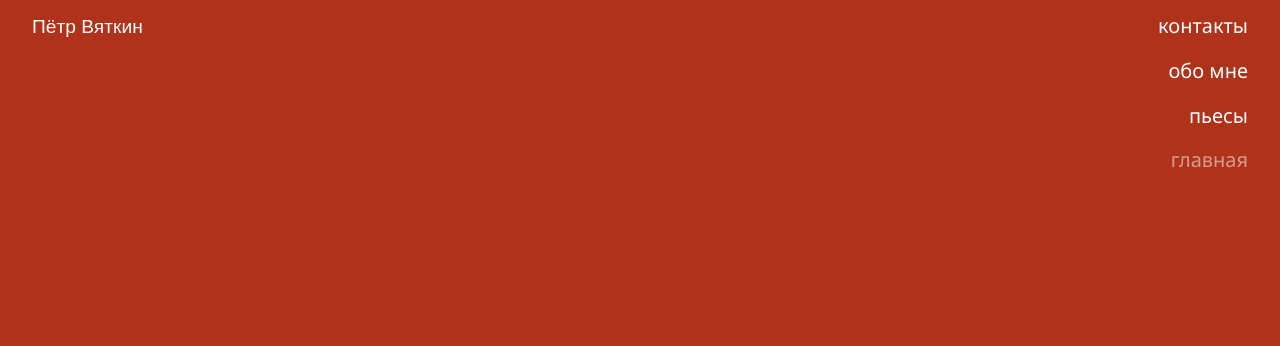
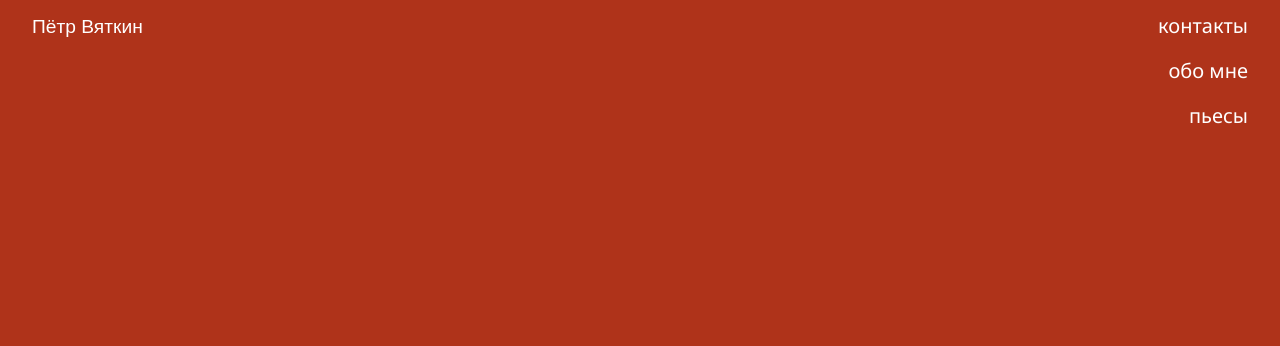
Before and after one commit to 1640max/vyatkin, a Jekyll site: the page built from index.html, in a window 1280 px wide. Shown: the top 346 px of the page. Built offline with Jekyll 4.4.1, drawn with Linux system fonts in a browser that asks for light colours; some web fonts are replaced.

Commit message:
Убрал ссылку на главную из меню на главной

```diff
--- a/_includes/menu.html
+++ b/_includes/menu.html
@@ -1,8 +1,10 @@
 {% for menu-item in site.data.menu %}
   {%- if page.url == menu-item.path %}
-    <p class="menu__item menu__item_current">{{ menu-item.name }}</p>
+    {%- unless page.url == "/" %}
+      <p class="menu__item menu__item_current">{{ menu-item.name }}</p>
+    {%- endunless %}
   {%- else %}
-    <a    href="{{ menu-item.path }}"
-          class="link-inverted menu__item">{{ menu-item.name }}</a>
+    <a  href="{{ menu-item.path }}"
+        class="link-inverted menu__item">{{ menu-item.name }}</a>
   {%- endif -%}
 {% endfor %}
```
